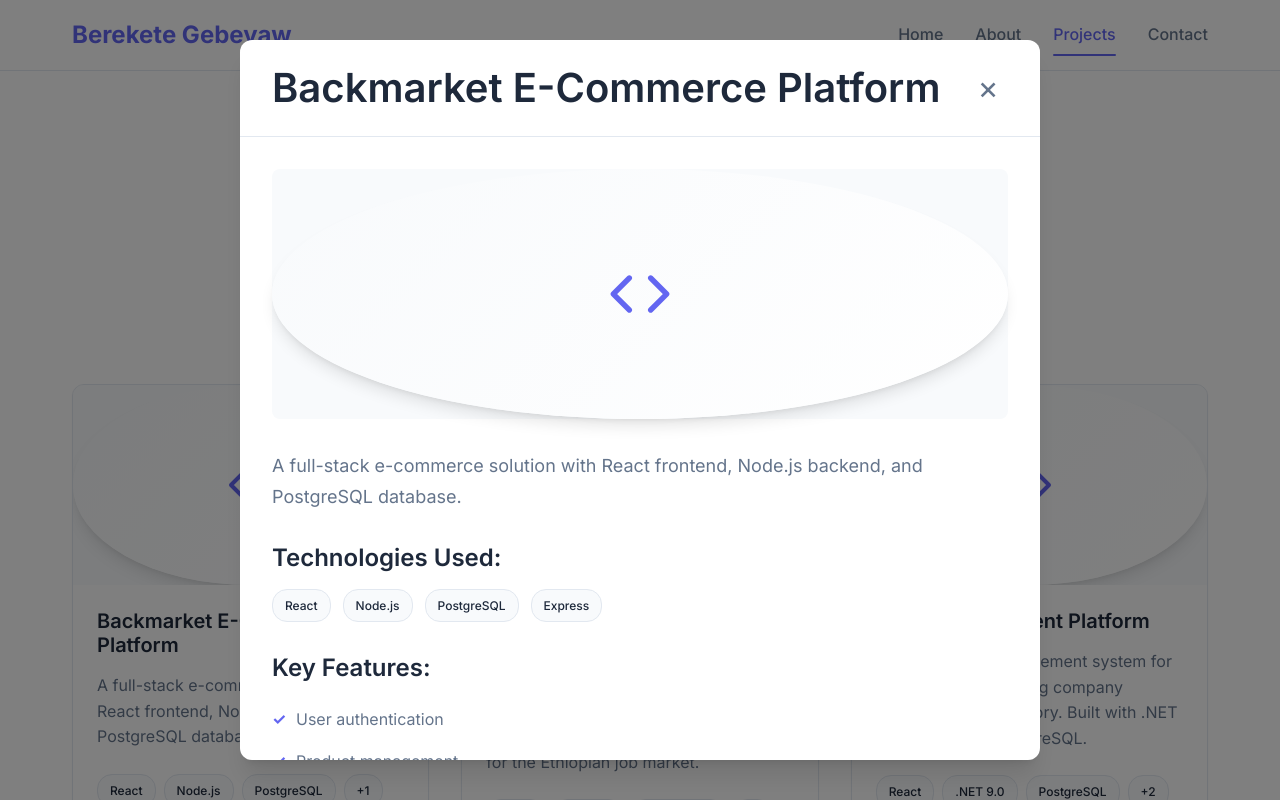
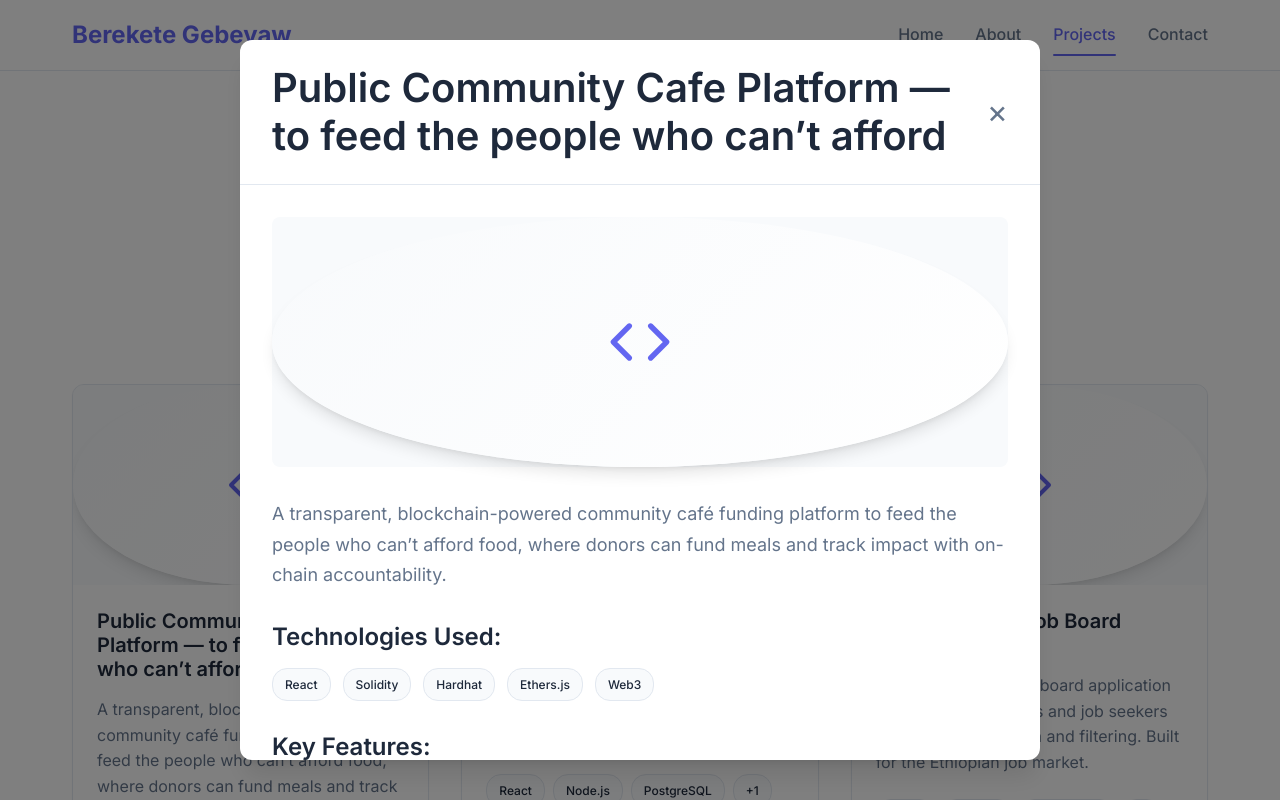
Before and after one commit to Bereketgebeyaw/Bereket-Portfolio-, a React (Create React App) app in the folder portfolio-frontend/: page /projects in a window 1280 px wide. Both pictures are taken after a click on the element 250 px from the left and 620 px from the top of the page. Shown: the top 800 px of the page. Built offline with nearby package versions, Linux system fonts and the light colour scheme; the HTML template or start-up script is replaced by a standard one.

Commit message:
Including new project

```diff
--- a/portfolio-frontend/src/pages/Projects.jsx
+++ b/portfolio-frontend/src/pages/Projects.jsx
@@ -8,6 +8,22 @@
   const [selectedProject, setSelectedProject] = useState(null);
 
   const projects = [
+    {
+      id: 8,
+      title: 'Public Community Cafe Platform — to feed the people who can’t afford',
+      description: 'A transparent, blockchain-powered community café funding platform to feed the people who can’t afford food, where donors can fund meals and track impact with on-chain accountability.',
+      image: '/api/placeholder/400/300',
+      category: 'fullstack',
+      technologies: ['React', 'Solidity', 'Hardhat' , 'Ethers.js', 'Web3'],
+      github: null,
+      live: 'https://public-cafe.vercel.app/',
+      features: [
+        'Wallet connect & donor funding flow',
+        'On-chain donation tracking',
+        'Transparent fund usage rules',
+        'Impact dashboard (meals served, expenses, remaining funds)'
+      ]
+    },
     {
       id: 1,
       title: 'Backmarket E-Commerce Platform',
@@ -235,6 +251,7 @@
                     </div>
 
                     <div className="modal-links">
+                      {selectedProject.github && (
                         <a
                           href={selectedProject.github}
                           target="_blank"
@@ -244,6 +261,7 @@
                           <Github size={20} />
                           View Code
                         </a>
+                      )}
                       {selectedProject.live && (
                         <a
                           href={selectedProject.live}
```
Also changed, not shown: 1 other file (tests, documents, lock files or other folders). Lines whose indentation alone changed are shown as unchanged.
